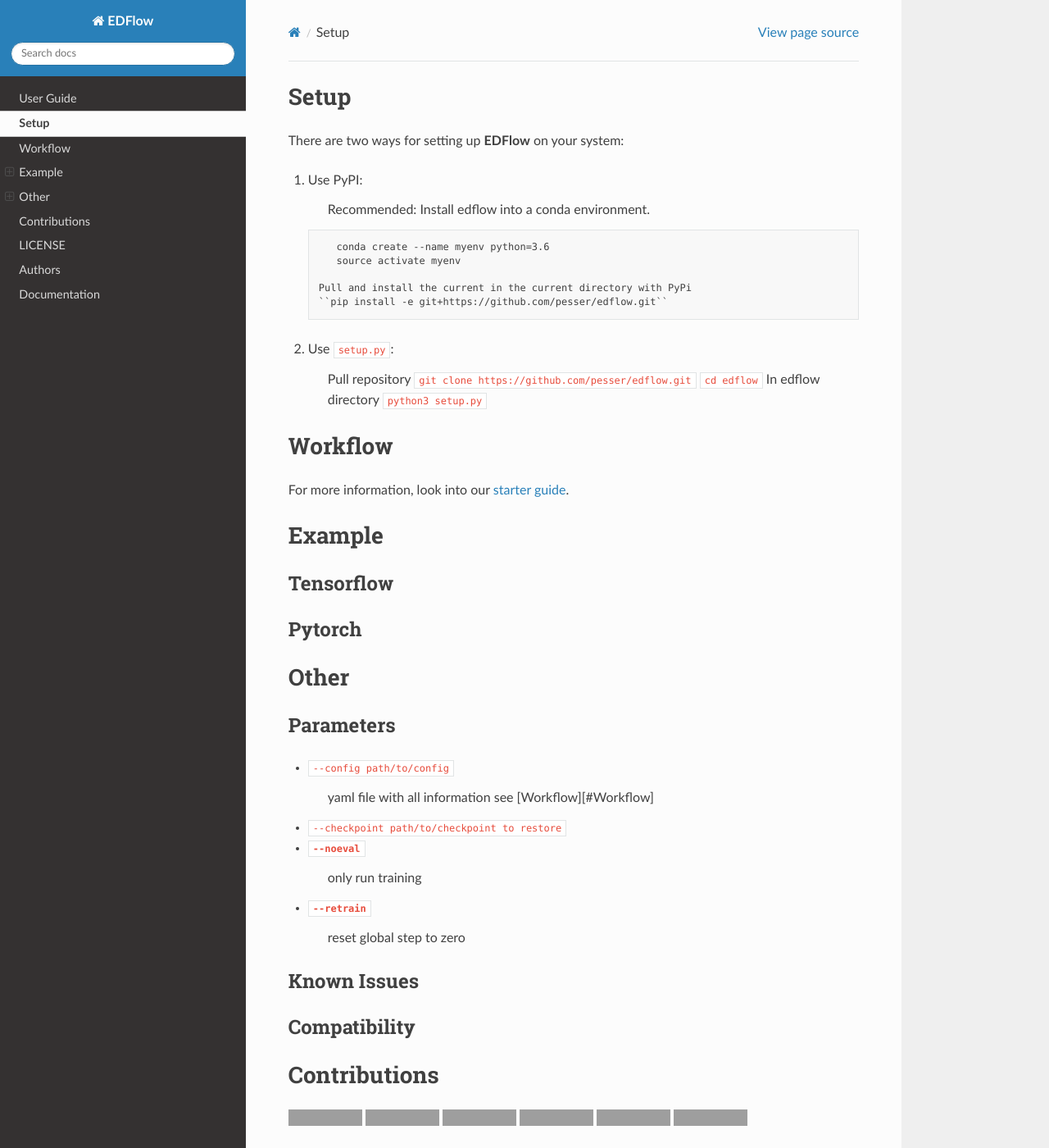
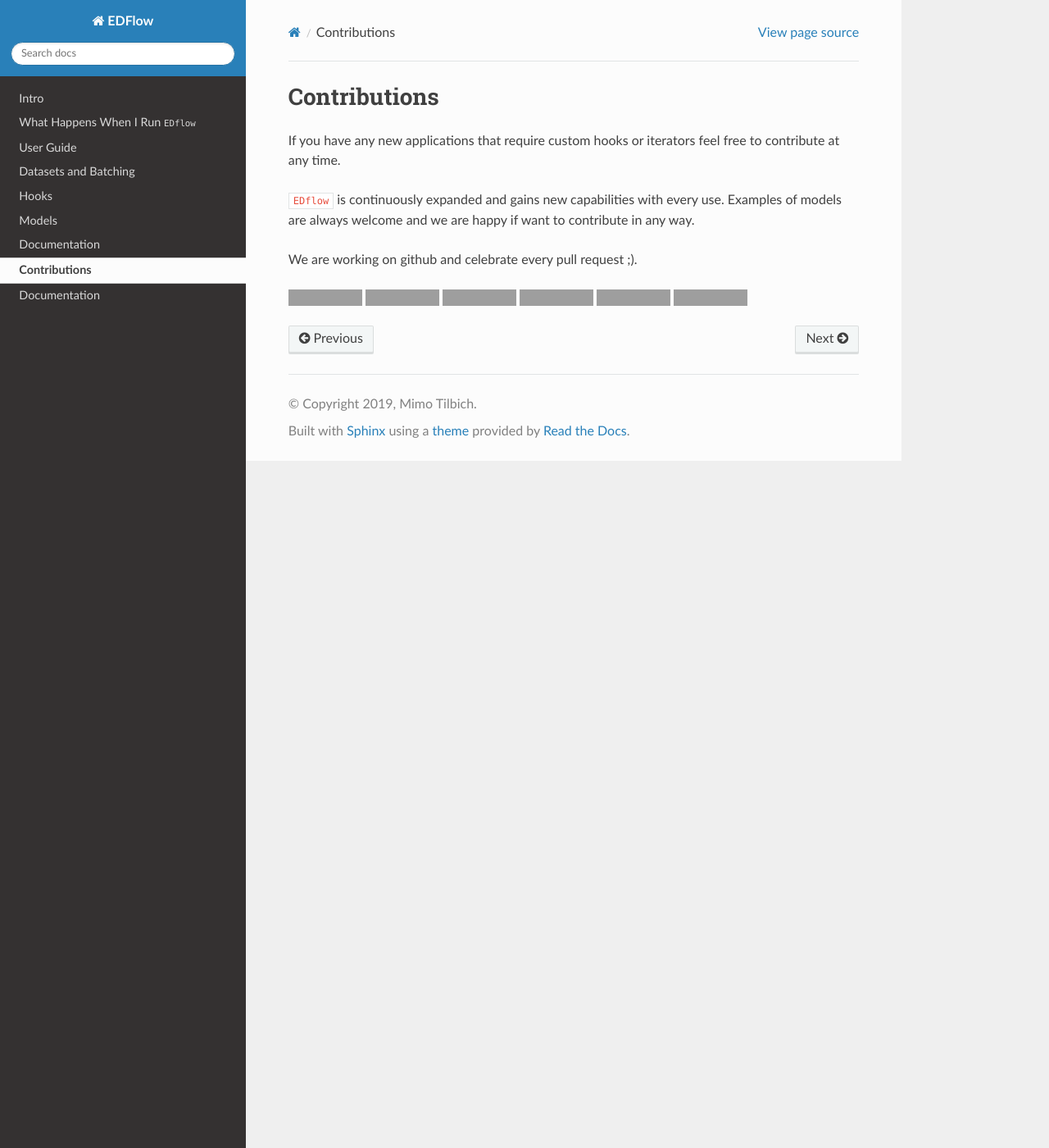
Before and after one commit to pesser/edflow, a Sphinx documentation site: the page built from docs/source/contributions.rst, in a window 1280 px wide and 1400 px high. Shown: the whole window at 82% size. Built offline with Sphinx 7.4.7 and the Read the Docs theme 2.0.0, drawn with Linux system fonts in a browser that asks for light colours; some of the changed text lies outside the part shown; grey boxes are pictures that could not be loaded.

Commit message:
restructured documentation

```diff
--- a/docs/conf.py
+++ b/docs/conf.py
@@ -58,10 +58,11 @@
 # Add any paths that contain custom static files (such as style sheets) here,
 # relative to this directory. They are copied after the builtin static files,
 # so a file named "default.css" will overwrite the builtin "default.css".
-html_static_path = ['_static']
+#html_static_path = ['_static']
 
 
-autodoc_mock_imports = ["tensorflow",
+autodoc_mock_imports = [
+        'tensorflow',
         'tensorboardX',
         'torch',
         'pyyaml',
@@ -70,13 +71,13 @@
         'Pillow',
         'chainer',
         'numpy',
+        'pandas',
         'scipy',
         'h5py',
         'skimage',
         'natsort'
 ]
 autosummary_generate = True
-templates_path = [ '_templates' ]
 exclude_patterns = ['_build', '_templates']
 
 autodoc_default_options = {
--- a/docs/README.rst
+++ b/docs/source/contributions.rst
@@ -1,76 +1,16 @@
-Setup
------
-
-There are two ways for setting up **EDFlow** on your system:
-
-
-#.
-   Use PyPI:
-
-    Recommended: Install edflow into a conda environment.
-
-   .. code-block::
-
-       conda create --name myenv python=3.6
-       source activate myenv
-
-    Pull and install the current in the current directory with PyPi
-    ``pip install -e git+https://github.com/pesser/edflow.git``
-
-#.
-   Use ``setup.py``\ :
-
-    Pull repository
-    ``git clone https://github.com/pesser/edflow.git``
-    ``cd edflow``
-    In edflow directory
-    ``python3 setup.py``
-
-Workflow
---------
-
-For more information, look into our `starter guide <link>`_.
-
-Example
--------
-
-Tensorflow
-^^^^^^^^^^
-
-Pytorch
-^^^^^^^
-
-Other
------
-
-Parameters
-^^^^^^^^^^
-
-
-*
-  ``--config path/to/config``
-
-    yaml file with all information see [Workflow][#Workflow]
-
-*
-  ``--checkpoint path/to/checkpoint to restore``
-
-*
-  ``--noeval``
-    only run training
-
-*
-  ``--retrain``
-    reset global step to zero
-
-Known Issues
-^^^^^^^^^^^^
-
-Compatibility
-^^^^^^^^^^^^^
 
 Contributions
--------------
+=============
+
+If you have any new applications that require custom hooks or iterators feel
+free to contribute at any time.
+
+``EDflow`` is continuously expanded and gains new capabilities with every use.
+Examples of models are always welcome and we are happy if want to contribute in
+any way.
+
+We are working on github and celebrate every pull request ;).
+
 
 .. image:: https://img.shields.io/github/commit-activity/y/pesser/edflow.svg?logo=github&logoColor=white
    :target: https://img.shields.io/github/commit-activity/y/pesser/edflow.svg?logo=github&logoColor=white
@@ -101,18 +41,3 @@
    :target: https://img.shields.io/github/forks/pesser/edflow.svg?logo=github&logoColor=white
    :alt: GitHub-Forks
  <https://github.com/pesser/edflow/network>
-
-LICENSE
--------
-
-coming soon…
-
-Authors
--------
-
-Mimo Tilbich
-
-.. image:: https://img.shields.io/github/contributors/pesser/edflow.svg?logo=github&logoColor=white
-   :target: https://img.shields.io/github/contributors/pesser/edflow.svg?logo=github&logoColor=white
-   :alt: GitHub-Contributions
- <https://github.com/pesser/edflow/graphs/contributors>
--- a/docs/docu.rst
+++ b/docs/source/docu.rst
@@ -3,21 +3,21 @@
 =============
 
 .. autosummary::
-   :toctree: _autosummary
 
-    edflow.main
     edflow.custom_logging
     edflow.debug
     edflow.evaluate
+    edflow.main
     edflow.model
     edflow.project_manager
     edflow.train
     edflow.util
     edflow.data.dataset
+    edflow.data.util
     edflow.hooks.evaluation_hooks
     edflow.hooks.hook
+    edflow.hooks.pytorch_hooks
     edflow.hooks.runtime_input
-    edflow.hooks.pytorch_hooks
     edflow.hooks.train_hooks
     edflow.hooks.util_hooks
     edflow.iterators.batches
```
Also changed, not shown: docs/index.rst (+8 -2 lines), docs/source/dataset_and_batching.rst (added, +17 -0 lines), docs/source/hooks.rst (added, +16 -0 lines), docs/source/intro.rst (added, +14 -0 lines), docs/source/iterator.rst (added, +21 -0 lines), docs/source/models.rst (added, +8 -0 lines), docs/source/run_edflow.rst (added, +15 -0 lines).
